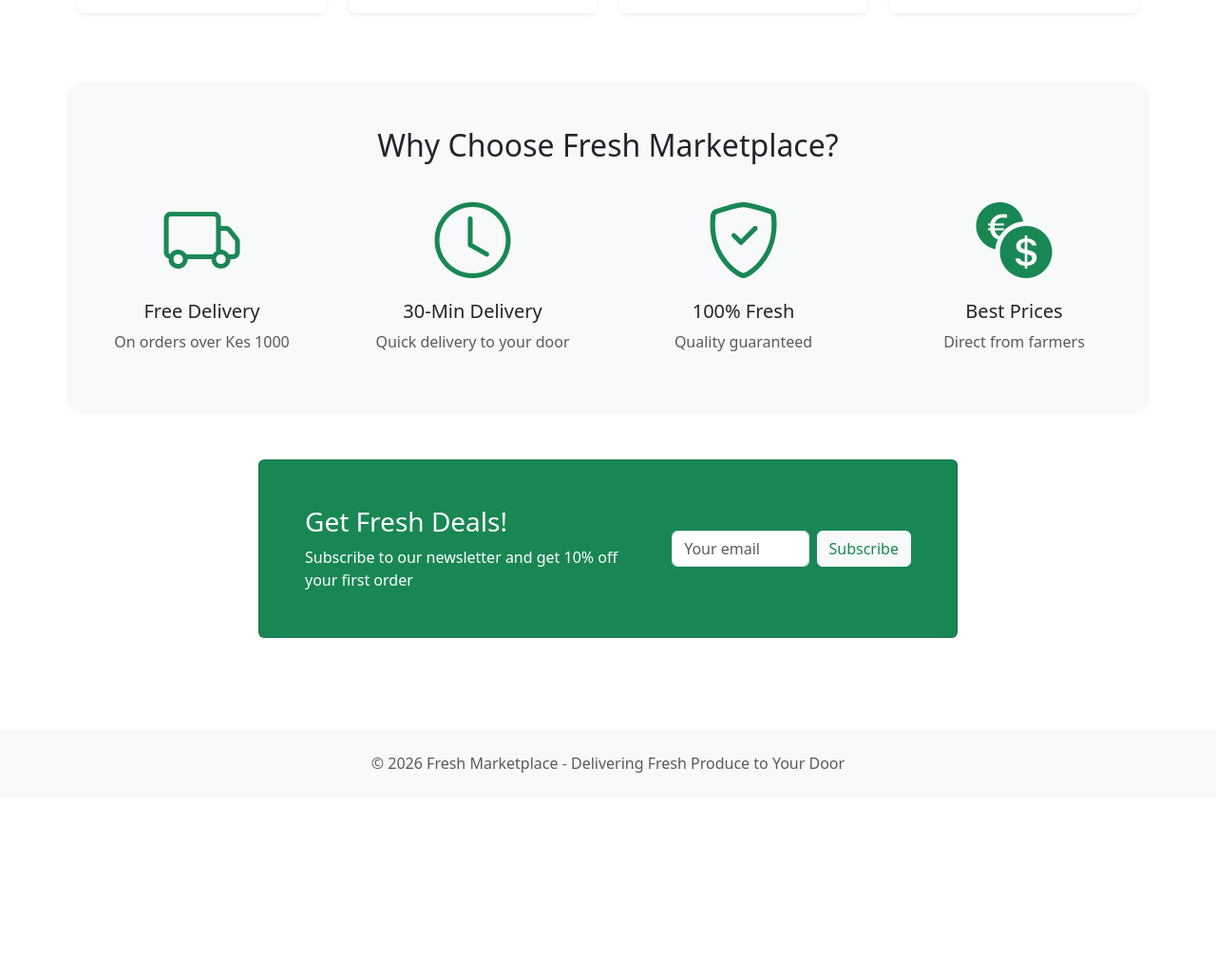
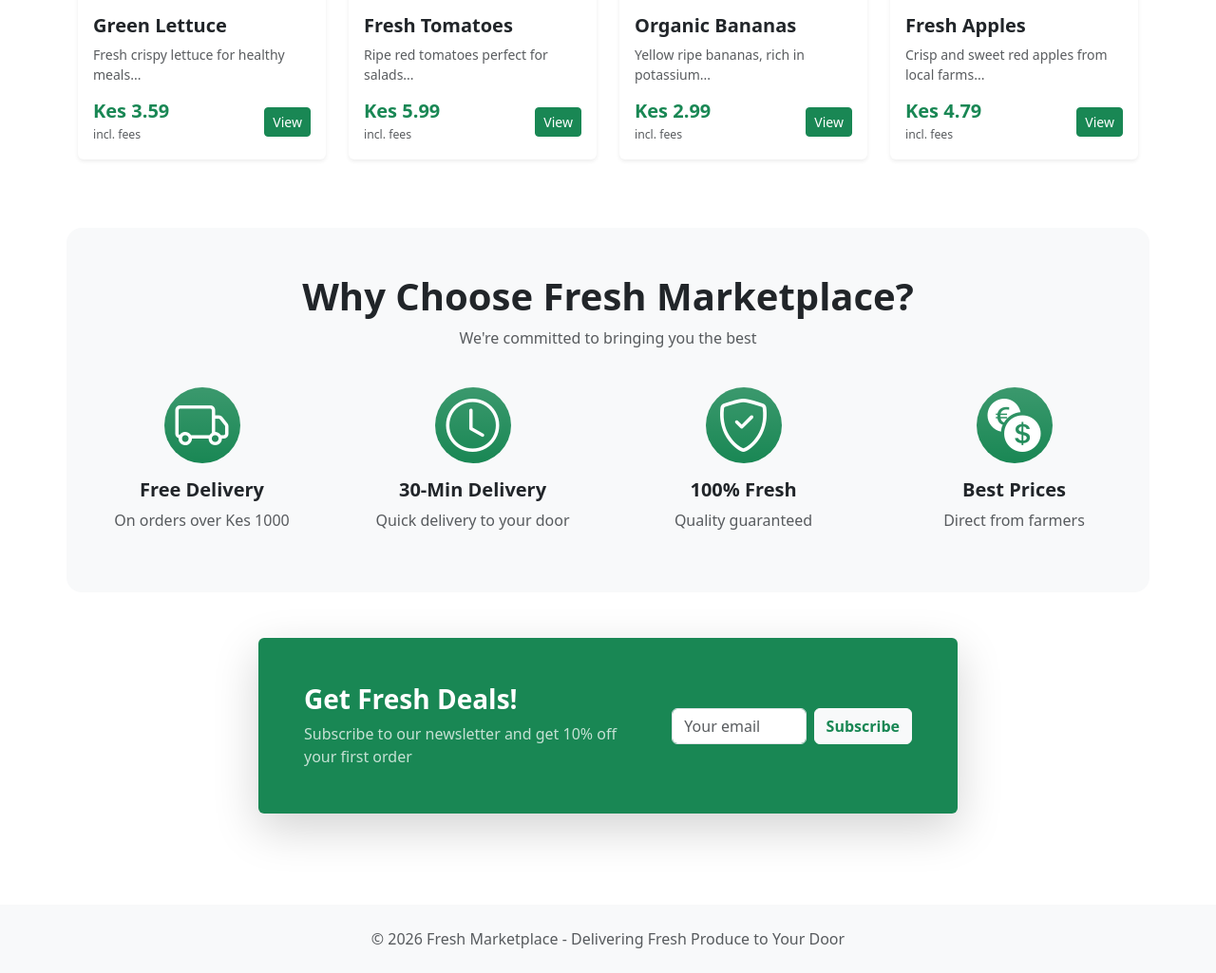
Before and after one commit to evansochadeka/FreshMarketplace, a Flask app: page / in a window 1280 px wide. Shown: the part 1799-2824 px from the top of the page at 95% size. Before the commit the page ends 2613 px from the top, so only its background shows below. Run offline with Flask 3, Linux system fonts and the light colour scheme.

Commit message:
Update index.html

```diff
--- a/templates/index.html
+++ b/templates/index.html
@@ -1,46 +1,50 @@
 {% extends "base.html" %}
 
 {% block content %}
-<!-- Hero Section with Beautiful Grocery Images -->
+<!-- Hero Carousel with Beautiful Grocery Images -->
 <div class="hero-section position-relative mb-5">
     <div id="groceryCarousel" class="carousel slide" data-bs-ride="carousel">
         <div class="carousel-indicators">
-            <button type="button" data-bs-target="#groceryCarousel" data-bs-slide-to="0" class="active"></button>
-            <button type="button" data-bs-target="#groceryCarousel" data-bs-slide-to="1"></button>
-            <button type="button" data-bs-target="#groceryCarousel" data-bs-slide-to="2"></button>
-            <button type="button" data-bs-target="#groceryCarousel" data-bs-slide-to="3"></button>
+            <button type="button" data-bs-target="#groceryCarousel" data-bs-slide-to="0" class="active" aria-current="true" aria-label="Slide 1"></button>
+            <button type="button" data-bs-target="#groceryCarousel" data-bs-slide-to="1" aria-label="Slide 2"></button>
+            <button type="button" data-bs-target="#groceryCarousel" data-bs-slide-to="2" aria-label="Slide 3"></button>
+            <button type="button" data-bs-target="#groceryCarousel" data-bs-slide-to="3" aria-label="Slide 4"></button>
         </div>
-        <div class="carousel-inner rounded-4 shadow">
+        <div class="carousel-inner rounded-4 shadow-lg">
             <div class="carousel-item active">
                 <img src="https://images.unsplash.com/photo-1542838132-92c53300491e?ixlib=rb-4.0.3&auto=format&fit=crop&w=1200&q=80"
                      class="d-block w-100" style="height: 500px; object-fit: cover;" alt="Fresh Vegetables">
                 <div class="carousel-caption d-none d-md-block bg-dark bg-opacity-50 rounded-3 p-4">
-                    <h2 class="display-4">Fresh Vegetables</h2>
+                    <h2 class="display-4 fw-bold">Fresh Vegetables</h2>
                     <p class="lead">Farm-fresh vegetables delivered to your doorstep</p>
+                    <a href="{{ url_for('products') }}?category=Vegetables" class="btn btn-success btn-lg mt-2">Shop Now</a>
                 </div>
             </div>
             <div class="carousel-item">
                 <img src="https://images.unsplash.com/photo-1610832958506-aa56368176cf?ixlib=rb-4.0.3&auto=format&fit=crop&w=1200&q=80"
                      class="d-block w-100" style="height: 500px; object-fit: cover;" alt="Fresh Fruits">
                 <div class="carousel-caption d-none d-md-block bg-dark bg-opacity-50 rounded-3 p-4">
-                    <h2 class="display-4">Juicy Fruits</h2>
+                    <h2 class="display-4 fw-bold">Juicy Fruits</h2>
                     <p class="lead">Sweet and fresh fruits from local farmers</p>
+                    <a href="{{ url_for('products') }}?category=Fruits" class="btn btn-success btn-lg mt-2">Shop Now</a>
                 </div>
             </div>
             <div class="carousel-item">
                 <img src="https://images.unsplash.com/photo-1550989460-0adf9ea622e2?ixlib=rb-4.0.3&auto=format&fit=crop&w=1200&q=80"
                      class="d-block w-100" style="height: 500px; object-fit: cover;" alt="Organic Produce">
                 <div class="carousel-caption d-none d-md-block bg-dark bg-opacity-50 rounded-3 p-4">
-                    <h2 class="display-4">Organic Produce</h2>
+                    <h2 class="display-4 fw-bold">Organic Produce</h2>
                     <p class="lead">100% organic and chemical-free</p>
+                    <a href="{{ url_for('products') }}" class="btn btn-success btn-lg mt-2">Shop All</a>
                 </div>
             </div>
             <div class="carousel-item">
                 <img src="https://images.unsplash.com/photo-1528823872057-9c018a7a7553?ixlib=rb-4.0.3&auto=format&fit=crop&w=1200&q=80"
                      class="d-block w-100" style="height: 500px; object-fit: cover;" alt="Fresh Herbs">
                 <div class="carousel-caption d-none d-md-block bg-dark bg-opacity-50 rounded-3 p-4">
-                    <h2 class="display-4">Fresh Herbs</h2>
+                    <h2 class="display-4 fw-bold">Fresh Herbs</h2>
                     <p class="lead">Aromatic herbs for your kitchen</p>
+                    <a href="{{ url_for('products') }}" class="btn btn-success btn-lg mt-2">Shop Now</a>
                 </div>
             </div>
         </div>
@@ -55,18 +59,19 @@
     </div>
 </div>
 
-<!-- Categories Section -->
+<!-- Categories Section with Beautiful Images -->
 <div class="row mb-5">
-    <div class="col-12">
-        <h2 class="text-center mb-4">Shop by Category</h2>
+    <div class="col-12 text-center mb-4">
+        <h2 class="display-6 fw-bold">Shop by Category</h2>
+        <p class="text-muted">Browse our wide selection of fresh products</p>
     </div>
     <div class="col-md-3 mb-3">
         <a href="{{ url_for('products') }}?category=Fruits" class="text-decoration-none">
-            <div class="card category-card text-center border-0 shadow-sm">
+            <div class="card category-card text-center border-0 shadow-sm h-100">
                 <img src="https://images.unsplash.com/photo-1619566636858-adf3ef46400b?ixlib=rb-4.0.3&auto=format&fit=crop&w=400&q=80"
-                     class="card-img-top rounded-circle mx-auto mt-3" style="width: 120px; height: 120px; object-fit: cover;" alt="Fruits">
+                     class="card-img-top rounded-circle mx-auto mt-4" style="width: 150px; height: 150px; object-fit: cover; border: 3px solid #198754;" alt="Fruits">
                 <div class="card-body">
-                    <h5 class="card-title text-success">Fruits</h5>
+                    <h5 class="card-title text-success fw-bold">Fruits</h5>
                     <p class="card-text text-muted">Fresh & Juicy</p>
                 </div>
             </div>
@@ -74,11 +79,11 @@
     </div>
     <div class="col-md-3 mb-3">
         <a href="{{ url_for('products') }}?category=Vegetables" class="text-decoration-none">
-            <div class="card category-card text-center border-0 shadow-sm">
+            <div class="card category-card text-center border-0 shadow-sm h-100">
                 <img src="https://images.unsplash.com/photo-1597362921503-ee2145d5753c?ixlib=rb-4.0.3&auto=format&fit=crop&w=400&q=80"
-                     class="card-img-top rounded-circle mx-auto mt-3" style="width: 120px; height: 120px; object-fit: cover;" alt="Vegetables">
+                     class="card-img-top rounded-circle mx-auto mt-4" style="width: 150px; height: 150px; object-fit: cover; border: 3px solid #198754;" alt="Vegetables">
                 <div class="card-body">
-                    <h5 class="card-title text-success">Vegetables</h5>
+                    <h5 class="card-title text-success fw-bold">Vegetables</h5>
                     <p class="card-text text-muted">Farm Fresh</p>
                 </div>
             </div>
@@ -86,11 +91,11 @@
     </div>
     <div class="col-md-3 mb-3">
         <a href="{{ url_for('products') }}?category=Beverages" class="text-decoration-none">
-            <div class="card category-card text-center border-0 shadow-sm">
+            <div class="card category-card text-center border-0 shadow-sm h-100">
                 <img src="https://images.unsplash.com/photo-1544145945-f90425340c7e?ixlib=rb-4.0.3&auto=format&fit=crop&w=400&q=80"
-                     class="card-img-top rounded-circle mx-auto mt-3" style="width: 120px; height: 120px; object-fit: cover;" alt="Beverages">
+                     class="card-img-top rounded-circle mx-auto mt-4" style="width: 150px; height: 150px; object-fit: cover; border: 3px solid #198754;" alt="Beverages">
                 <div class="card-body">
-                    <h5 class="card-title text-success">Beverages</h5>
+                    <h5 class="card-title text-success fw-bold">Beverages</h5>
                     <p class="card-text text-muted">Refreshing Drinks</p>
                 </div>
             </div>
@@ -98,11 +103,11 @@
     </div>
     <div class="col-md-3 mb-3">
         <a href="{{ url_for('products') }}?category=Dairy" class="text-decoration-none">
-            <div class="card category-card text-center border-0 shadow-sm">
+            <div class="card category-card text-center border-0 shadow-sm h-100">
                 <img src="https://images.unsplash.com/photo-1628088062854-d1870b4553da?ixlib=rb-4.0.3&auto=format&fit=crop&w=400&q=80"
-                     class="card-img-top rounded-circle mx-auto mt-3" style="width: 120px; height: 120px; object-fit: cover;" alt="Dairy">
+                     class="card-img-top rounded-circle mx-auto mt-4" style="width: 150px; height: 150px; object-fit: cover; border: 3px solid #198754;" alt="Dairy">
                 <div class="card-body">
-                    <h5 class="card-title text-success">Dairy</h5>
+                    <h5 class="card-title text-success fw-bold">Dairy</h5>
                     <p class="card-text text-muted">Fresh & Organic</p>
                 </div>
             </div>
@@ -112,20 +117,21 @@
 
 <!-- Featured Products -->
 <div class="row mb-5">
-    <div class="col-12">
-        <h2 class="text-center mb-4">Featured Products</h2>
+    <div class="col-12 text-center mb-4">
+        <h2 class="display-6 fw-bold">Featured Products</h2>
+        <p class="text-muted">Hand-picked just for you</p>
     </div>
     {% for product in products %}
     <div class="col-md-3 mb-4">
         <div class="card h-100 product-card border-0 shadow-sm">
             <img src="{{ product.image_url }}" class="card-img-top" alt="{{ product.name }}" style="height: 200px; object-fit: cover;">
             <div class="card-body">
-                <h5 class="card-title">{{ product.name }}</h5>
+                <h5 class="card-title fw-bold">{{ product.name }}</h5>
                 <p class="card-text text-muted small">{{ product.description[:60] }}...</p>
                 <div class="d-flex justify-content-between align-items-center">
                     <div>
-                        <span class="h5 text-success mb-0">Kes {{ "%.2f"|format(product.price) }}</span>
-                        <small class="text-muted d-block">(includes fees)</small>
+                        <span class="h5 text-success mb-0 fw-bold">Kes {{ "%.2f"|format(product.price) }}</span>
+                        <small class="text-muted d-block"><small>incl. fees</small></small>
                     </div>
                     <a href="{{ url_for('product_detail', id=product.id) }}" class="btn btn-sm btn-success">View</a>
                 </div>
@@ -138,26 +144,35 @@
 <!-- Why Choose Us Section -->
 <div class="row mb-5 py-5 bg-light rounded-4">
     <div class="col-12 text-center mb-4">
-        <h2>Why Choose Fresh Marketplace?</h2>
+        <h2 class="display-6 fw-bold">Why Choose Fresh Marketplace?</h2>
+        <p class="text-muted">We're committed to bringing you the best</p>
     </div>
     <div class="col-md-3 text-center">
-        <i class="bi bi-truck display-1 text-success"></i>
-        <h5 class="mt-3">Free Delivery</h5>
+        <div class="feature-icon bg-success bg-gradient text-white rounded-circle mb-3 mx-auto d-flex align-items-center justify-content-center" style="width: 80px; height: 80px;">
+            <i class="bi bi-truck display-4"></i>
+        </div>
+        <h5 class="fw-bold">Free Delivery</h5>
         <p class="text-muted">On orders over Kes 1000</p>
     </div>
     <div class="col-md-3 text-center">
-        <i class="bi bi-clock display-1 text-success"></i>
-        <h5 class="mt-3">30-Min Delivery</h5>
+        <div class="feature-icon bg-success bg-gradient text-white rounded-circle mb-3 mx-auto d-flex align-items-center justify-content-center" style="width: 80px; height: 80px;">
+            <i class="bi bi-clock display-4"></i>
+        </div>
+        <h5 class="fw-bold">30-Min Delivery</h5>
         <p class="text-muted">Quick delivery to your door</p>
     </div>
     <div class="col-md-3 text-center">
-        <i class="bi bi-shield-check display-1 text-success"></i>
-        <h5 class="mt-3">100% Fresh</h5>
+        <div class="feature-icon bg-success bg-gradient text-white rounded-circle mb-3 mx-auto d-flex align-items-center justify-content-center" style="width: 80px; height: 80px;">
+            <i class="bi bi-shield-check display-4"></i>
+        </div>
+        <h5 class="fw-bold">100% Fresh</h5>
         <p class="text-muted">Quality guaranteed</p>
     </div>
     <div class="col-md-3 text-center">
-        <i class="bi bi-currency-exchange display-1 text-success"></i>
-        <h5 class="mt-3">Best Prices</h5>
+        <div class="feature-icon bg-success bg-gradient text-white rounded-circle mb-3 mx-auto d-flex align-items-center justify-content-center" style="width: 80px; height: 80px;">
+            <i class="bi bi-currency-exchange display-4"></i>
+        </div>
+        <h5 class="fw-bold">Best Prices</h5>
         <p class="text-muted">Direct from farmers</p>
     </div>
 </div>
@@ -165,17 +180,17 @@
 <!-- Newsletter Section -->
 <div class="row mb-5">
     <div class="col-md-8 mx-auto">
-        <div class="card bg-success text-white">
+        <div class="card bg-success text-white border-0 shadow-lg">
             <div class="card-body p-5">
                 <div class="row align-items-center">
                     <div class="col-md-7">
-                        <h3>Get Fresh Deals!</h3>
-                        <p class="mb-0">Subscribe to our newsletter and get 10% off your first order</p>
+                        <h3 class="fw-bold">Get Fresh Deals!</h3>
+                        <p class="mb-0 opacity-75">Subscribe to our newsletter and get 10% off your first order</p>
                     </div>
                     <div class="col-md-5">
                         <form class="d-flex">
-                            <input type="email" class="form-control me-2" placeholder="Your email">
-                            <button class="btn btn-light text-success">Subscribe</button>
+                            <input type="email" class="form-control me-2" placeholder="Your email" required>
+                            <button class="btn btn-light text-success fw-bold">Subscribe</button>
                         </form>
                     </div>
                 </div>
@@ -186,10 +201,11 @@
 
 <style>
 .category-card {
-    transition: transform 0.3s;
+    transition: transform 0.3s, box-shadow 0.3s;
 }
 .category-card:hover {
     transform: translateY(-10px);
+    box-shadow: 0 15px 30px rgba(0,0,0,0.1) !important;
 }
 .product-card {
     transition: all 0.3s;
@@ -199,10 +215,16 @@
     box-shadow: 0 10px 20px rgba(0,0,0,0.1) !important;
 }
 .carousel-item img {
-    filter: brightness(0.8);
+    filter: brightness(0.7);
 }
 .carousel-caption {
-    bottom: 50px;
+    bottom: 80px;
+    text-shadow: 2px 2px 4px rgba(0,0,0,0.5);
+}
+.feature-icon {
+    display: inline-flex;
+    align-items: center;
+    justify-content: center;
 }
 </style>
 {% endblock %}
```
